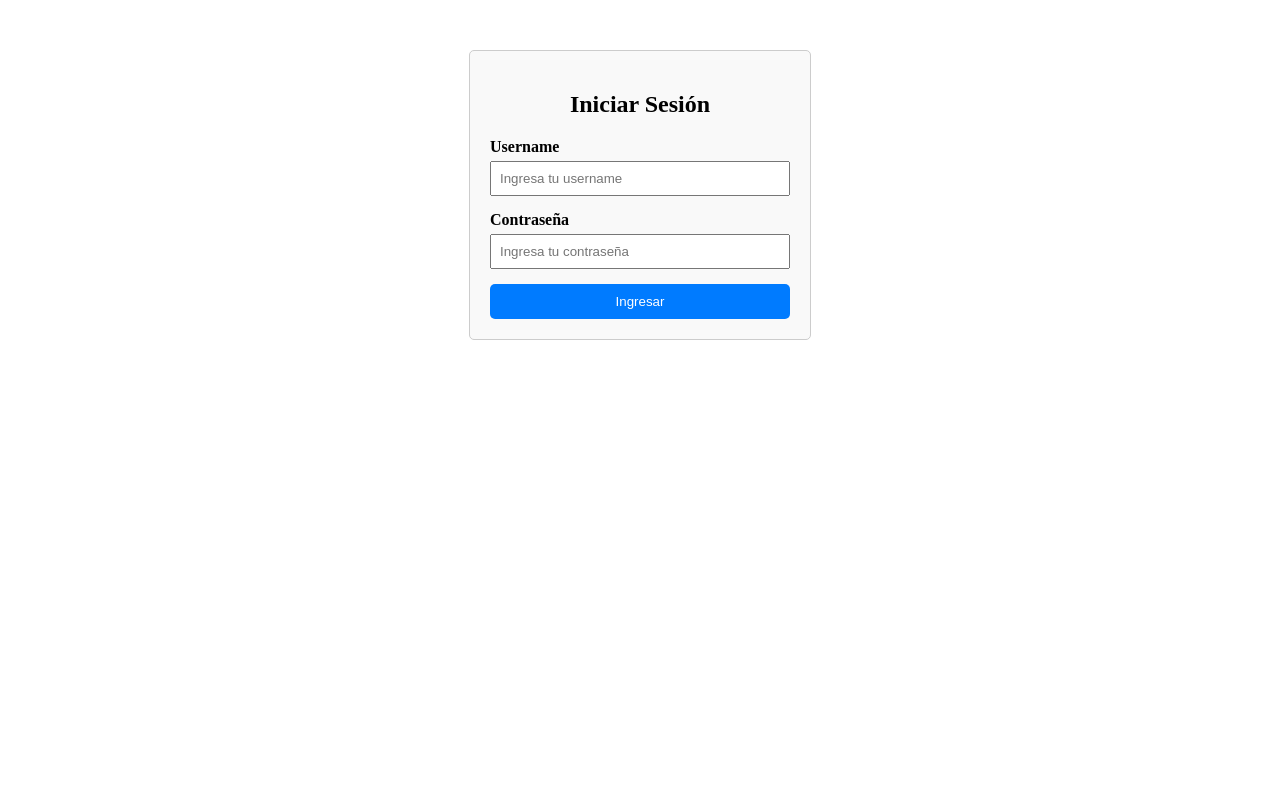
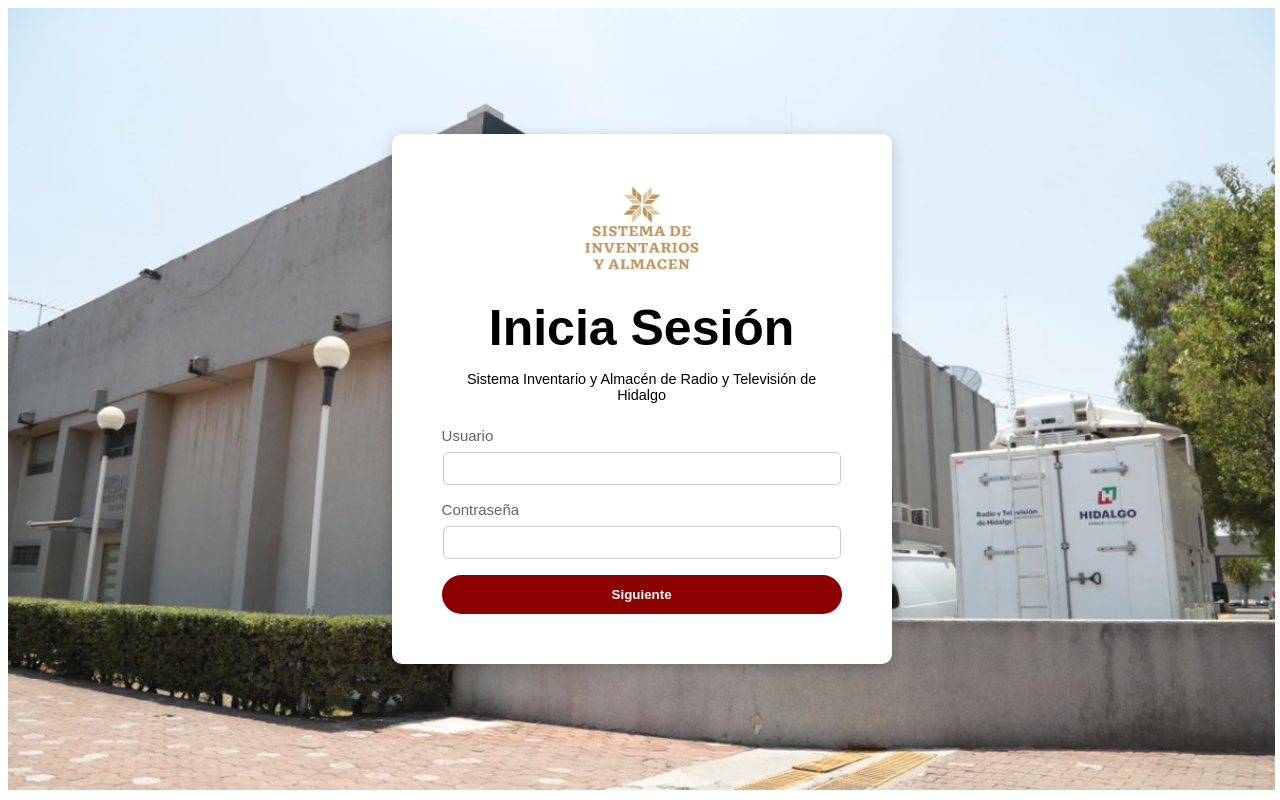
Before and after one commit to CrisOjeda9/almacenes-inventario-vue, a Vue app: page / in a window 1280 px wide. Built offline with nearby package versions, Linux system fonts and the light colour scheme.

Commit message:
Correccion de imagen de fondo en el login

```diff
--- a/src/components/login.vue
+++ b/src/components/login.vue
@@ -1,93 +1,127 @@
 <template>
     <div class="login-container">
-        <h2>Iniciar Sesión</h2>
-        <form @submit.prevent="handleLogin">
-            <div class="form-group">
-                <label for="username">Username</label>
-                <input type="text" id="username" v-model="username" placeholder="Ingresa tu username" required />
+      <div class="login-card">
+        <div class="logo">
         </div>
-            <div class="form-group">
-                <label for="password">Contraseña</label>
-                <input type="password" id="password" v-model="password" placeholder="Ingresa tu contraseña" required />
+        <img src="../assets/logoSistema.png" alt="">
+        <h2>Inicia Sesión</h2>
+        <p>Sistema Inventario y Almacén de Radio y Televisión de Hidalgo</p>
+        <form @submit.prevent="login">
+          <div class="input-group">
+            <label for="usuario">Usuario</label>
+            <input type="text" id="usuario" v-model="usuario"  required />
           </div>
-            <button type="submit">Ingresar</button>
+          <div class="input-group">
+            <label for="contrasena">Contraseña</label>
+            <input type="password" id="contrasena" v-model="contrasena"  required />
+          </div>
+          <button type="submit" class="login-button">Siguiente</button>
         </form>
-        <p v-if="error" class="error-message">{{ error }}</p>
+      </div>
     </div>
   </template>
 
   <script>
   export default {
-    name: "LoginPage",
-    props: [],
+    name: 'LoginPage',
     data() {
       return {
-            username: "",
-            password: "",
-            error: null,
+        usuario: '',
+        contrasena: ''
       };
     },
     methods: {
-        handleLogin() {
-            if (this.username === "admin" && this.password === "12345") {
-                alert("Inicio de sesión exitoso");
-                // Aquí puedes redirigir al usuario o realizar otra acción
+      login() {
+        if (this.usuario && this.contrasena) {
+          alert(`Usuario: ${this.usuario}, Contraseña: ${this.contrasena}`);
+          // Aquí iría la lógica para validar el inicio de sesión
         } else {
-                this.error = "Usuario o contraseña incorrectos";
+          alert('Por favor, complete todos los campos.');
         }
-        },
-    },
+      }
+    }
   };
-</script>
+  </script><style scoped>
+  /* Asegurar que el body y html ocupen toda la pantalla */
+  html, body {
+  margin: 0;
+  padding: 0;
+  width: 100%;
+  height: 100%;
+  overflow: hidden;
+  box-sizing: border-box;
+}
 
-<style scoped>
 .login-container {
-    width: 300px;
-    margin: 50px auto;
-    padding: 20px;
-    border: 1px solid #ccc;
-    border-radius: 5px;
-    background-color: #f9f9f9;
+  display: flex;
+  justify-content: center;
+  align-items: center;
+  width: 99vw;  /* Asegura que ocupe todo el ancho de la ventana */
+  height: 97.7vh; /* Asegura que ocupe todo el alto de la ventana */
+  background: url('../assets/radio-y-television-de-hidalgo.jpg') no-repeat center center;
+  background-size: cover;
+}
+
+.login-card {
+  background: white;
+  padding: 50px;
+  border-radius: 10px;
+  box-shadow: 0 4px 15px rgba(0, 0, 0, 0.2);
+  text-align: center;
+  max-width: 400px;
+  width: 100%;
+}
+
+  img {
+    width: 30%;
+    margin-bottom: 1rem;
   }
 
   h2 {
-    text-align: center;
-    margin-bottom: 20px;
+    font-size: 50px;
+    margin: 0.5rem 0;
+    font-family: Arial, Helvetica, sans-serif;
   }
 
-.form-group {
-    margin-bottom: 15px;
+  p {
+    font-size: 0.9rem;
+    margin-bottom: 1.5rem;
+    font-family: Arial, Helvetica, sans-serif;
   }
 
-label {
+  .input-group {
+    margin-bottom: 1rem;
+    width: 100%;
+  }
+
+  .input-group label {
     display: block;
-    margin-bottom: 5px;
+    font-size: 15px;
+    margin-bottom: 0.5rem;
+    font-family: Arial, Helvetica, sans-serif;
+    color: #666;
+    text-align: left; /* Mantener el texto alineado a la izquierda */
+  }
+
+  .input-group input {
+    width: 95%;
+    padding: 0.5rem;
+    border: 1px solid #ccc;
+    border-radius: 5px;
+  }
+
+  .login-button {
+    width: 100%;
+    padding: 0.75rem;
+    background: #8b0000;
+    color: white;
+    border: none;
+    border-radius: 25px;
+    cursor: pointer;
     font-weight: bold;
   }
 
-input {
-    width: 100%;
-    padding: 8px;
-    box-sizing: border-box;
-}
-
-button {
-    width: 100%;
-    padding: 10px;
-    background-color: #007bff;
-    border: none;
-    color: white;
-    border-radius: 5px;
-    cursor: pointer;
-}
-
-button:hover {
-    background-color: #0056b3;
-}
-
-.error-message {
-    color: red;
-    text-align: center;
-    margin-top: 10px;
+  .login-button:hover {
+    background: #a40000;
   }
 </style>
```
Also changed, not shown: src/assets/logoSistema.png (added), src/assets/radio-y-television-de-hidalgo.jpg (added). Lines whose indentation alone changed are shown as unchanged.
